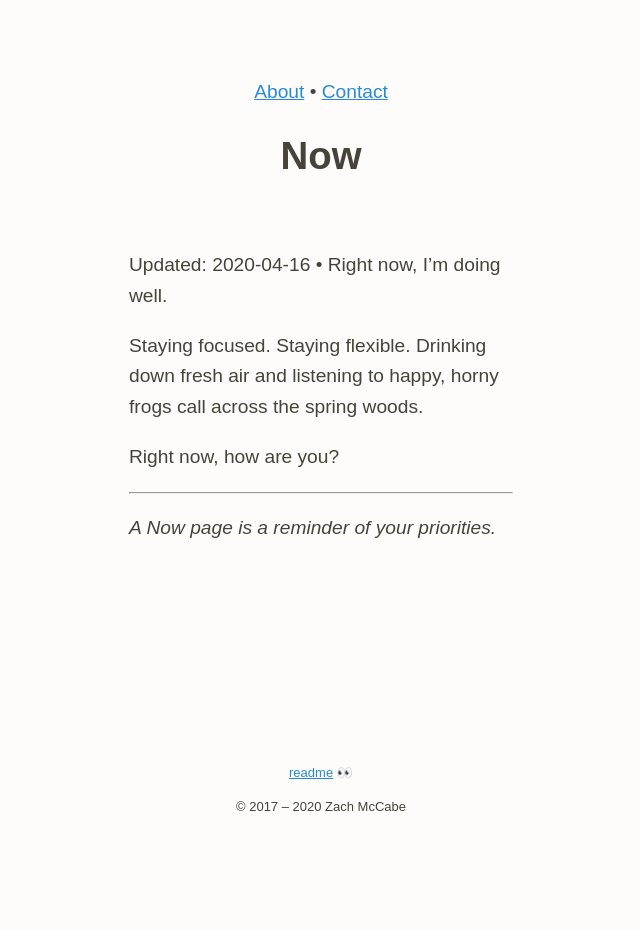
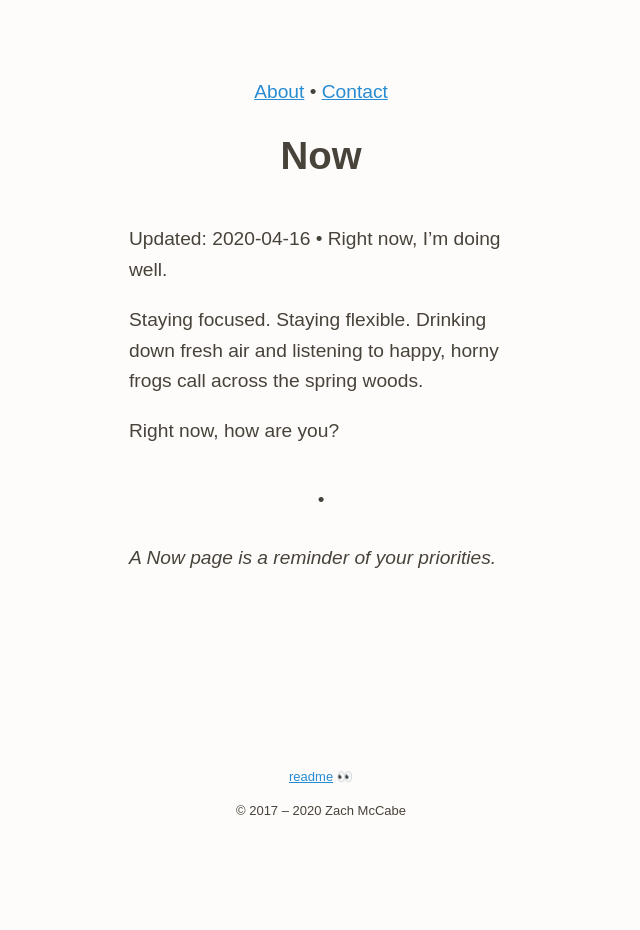
Before and after one commit to zachmccabe/zachmccabe.github.io, a Jekyll site: the page built from now.md, in a window 1280 px wide. Shown: the whole page, without its empty margins (319-959 px from the left). Built offline with Jekyll 4.4.1, drawn with Linux system fonts in a browser that asks for light colours.

Commit message:
Update kaoliang_33.html
Add `hr` style.

```diff
--- a/_includes/kaoliang_33.html
+++ b/_includes/kaoliang_33.html
@@ -74,6 +74,29 @@ list-style-type: none;
 marign: 0;
 padding: 0;
 }
+
+hr {
+border: none;
+color: currentColor;
+height: 1em;
+margin: 2em auto 2em;
+padding: 0;
+text-align: center;
+width: auto;
+}
+
+hr:after {
+border: none;
+color: currentColor;
+content: "•";
+height: 1em;
+margin: 2em auto 2em;
+padding: 0;
+text-align: center;
+width: auto;
+}
+
+/* but if you need more than one style on hr tag, you'll have call it with a workaround like this one: http://www.sovavsiti.cz/css/hr.html */
 
 
 
```
